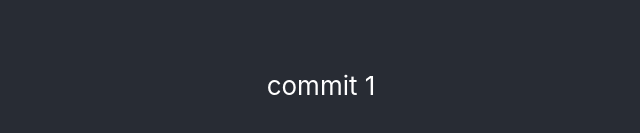
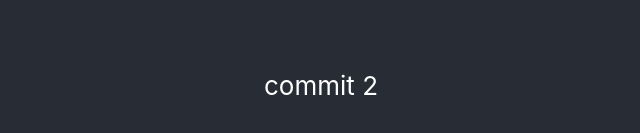
Before and after one commit to krishnasannidhi/react-git-learning, a React (Create React App) app: page / in a window 1280 px wide. Shown: the part 315-448 px from the top of the page, without its empty margins (319-959 px from the left). Built offline with nearby package versions, Linux system fonts and the light colour scheme.

Commit message:
commit 2

```diff
--- a/src/App.js
+++ b/src/App.js
@@ -4,7 +4,7 @@ function App() {
   return (
     <div className="App">
       <header className="App-header">
-        <p1>commit 1</p1>
+        <p1>commit 2</p1>
       </header>
     </div>
   );
```
